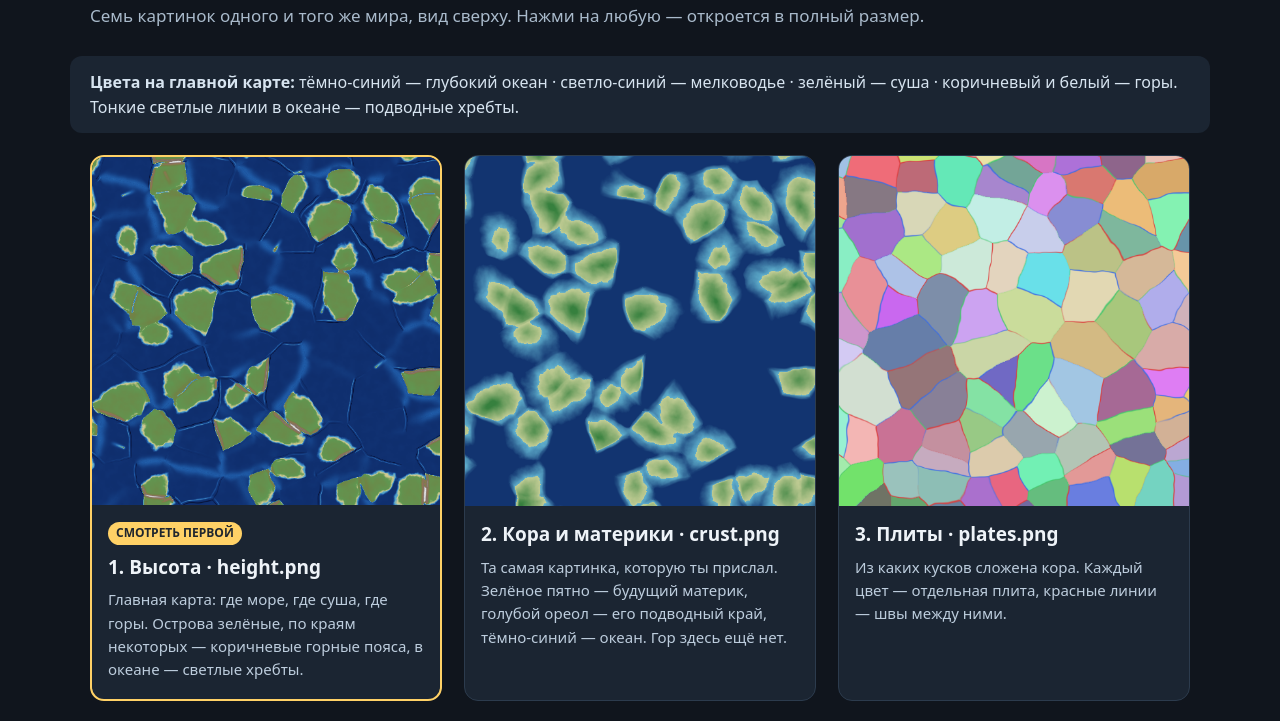
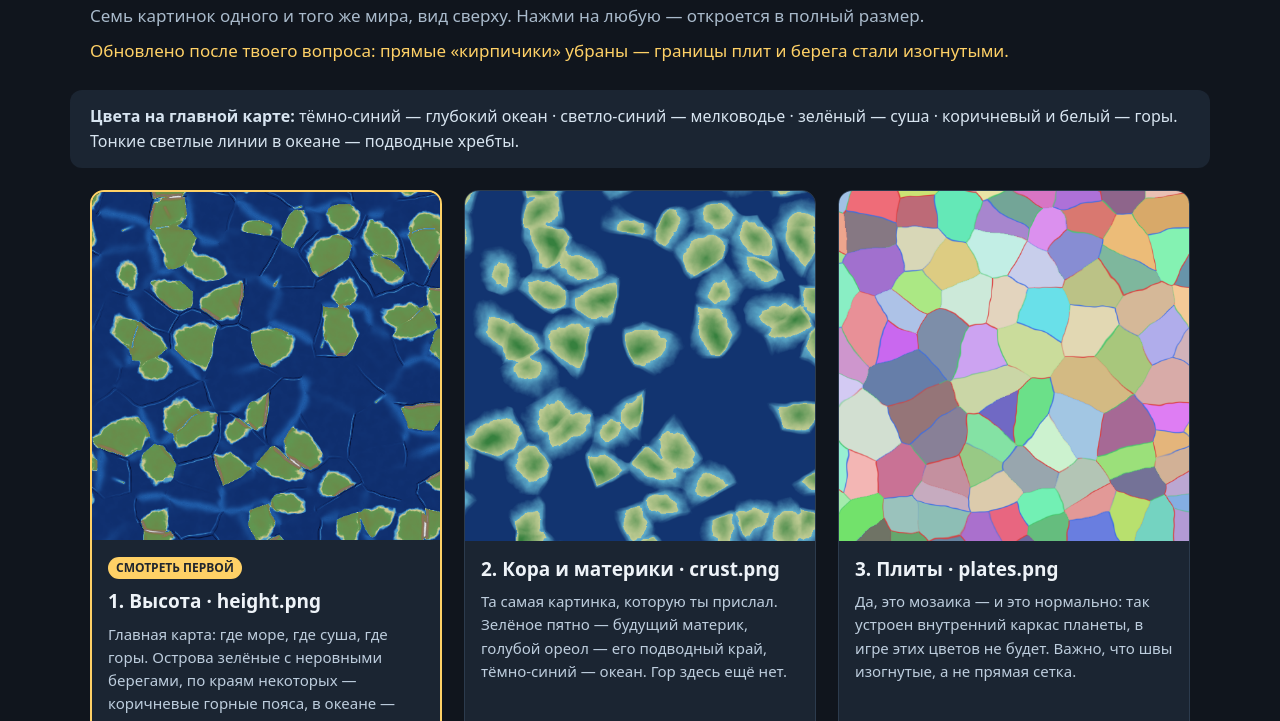
Before and after one commit to Eblanitus/LithoMuchi, a plain HTML site: page docs/images/index.html in a window 1280 px wide. Shown: the part 74-795 px from the top of the page. Drawn offline with Linux system fonts and the light colour scheme.

Commit message:
Убрать временный debug workflow; уточнить подписи на странице карт [skip ci]
Co-authored-by: arena-agent <297053741+arena-agent@users.noreply.github.com>

```diff
--- a/docs/images/index.html
+++ b/docs/images/index.html
@@ -27,6 +27,7 @@
 <header>
   <h1>Карты мира · сид 42</h1>
   <p>Семь картинок одного и того же мира, вид сверху. Нажми на любую — откроется в полный размер.</p>
+  <p style="margin-top:8px;color:#ffd166">Обновлено после твоего вопроса: прямые «кирпичики» убраны — границы плит и берега стали изогнутыми.</p>
 </header>
 
 <div class="legend">
@@ -37,7 +38,7 @@
   <div class="card best">
     <a href="v0-seed42-gameplay/height.png"><img src="v0-seed42-gameplay/height.png" alt="Карта высот"></a>
     <div class="txt"><span class="tag">СМОТРЕТЬ ПЕРВОЙ</span><h2>1. Высота · height.png</h2>
-    <p>Главная карта: где море, где суша, где горы. Острова зелёные, по краям некоторых — коричневые горные пояса, в океане — светлые хребты.</p></div>
+    <p>Главная карта: где море, где суша, где горы. Острова зелёные с неровными берегами, по краям некоторых — коричневые горные пояса, в океане — светлые хребты.</p></div>
   </div>
 
   <div class="card">
@@ -49,7 +50,7 @@
   <div class="card">
     <a href="v0-seed42-gameplay/plates.png"><img src="v0-seed42-gameplay/plates.png" alt="Мозаика плит"></a>
     <div class="txt"><h2>3. Плиты · plates.png</h2>
-    <p>Из каких кусков сложена кора. Каждый цвет — отдельная плита, красные линии — швы между ними.</p></div>
+    <p>Да, это мозаика — и это нормально: так устроен внутренний каркас планеты, в игре этих цветов не будет. Важно, что швы изогнутые, а не прямая сетка.</p></div>
   </div>
 
   <div class="card">
```
Also changed, not shown: 1 other file.
